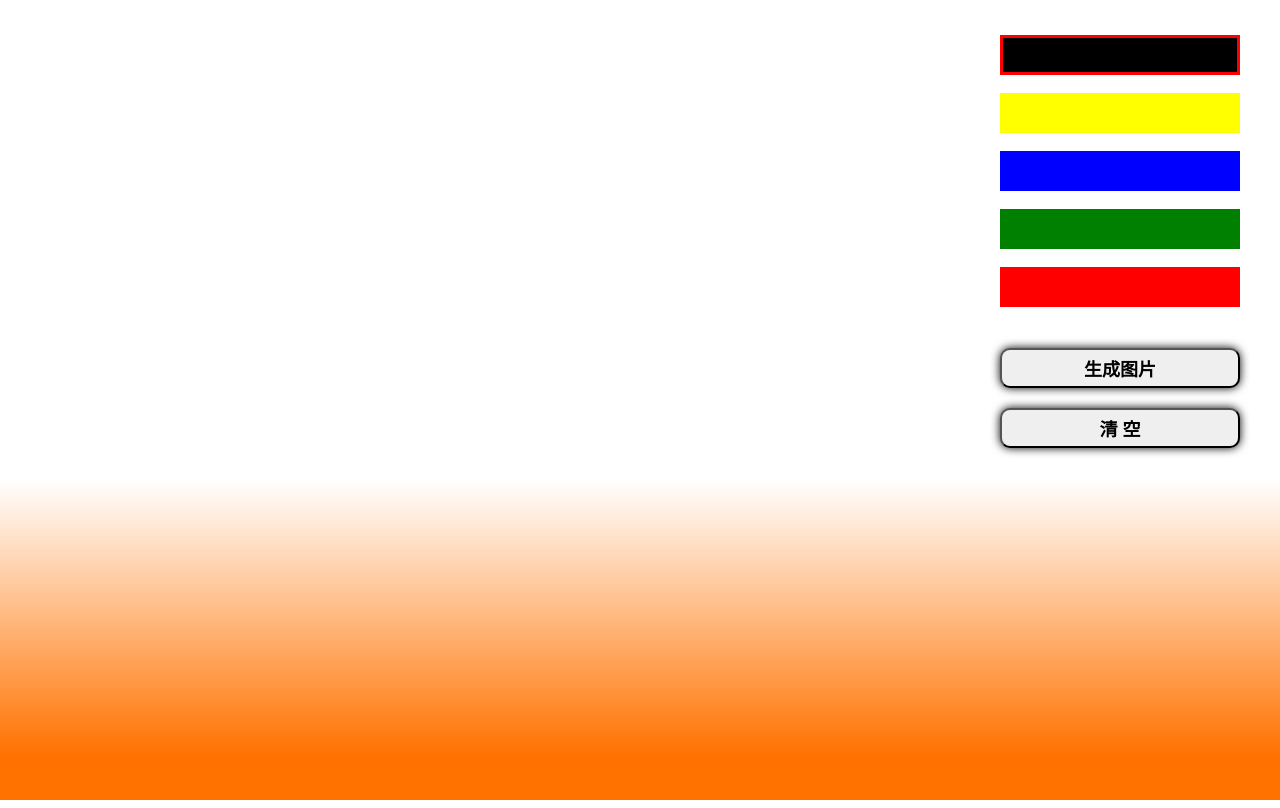
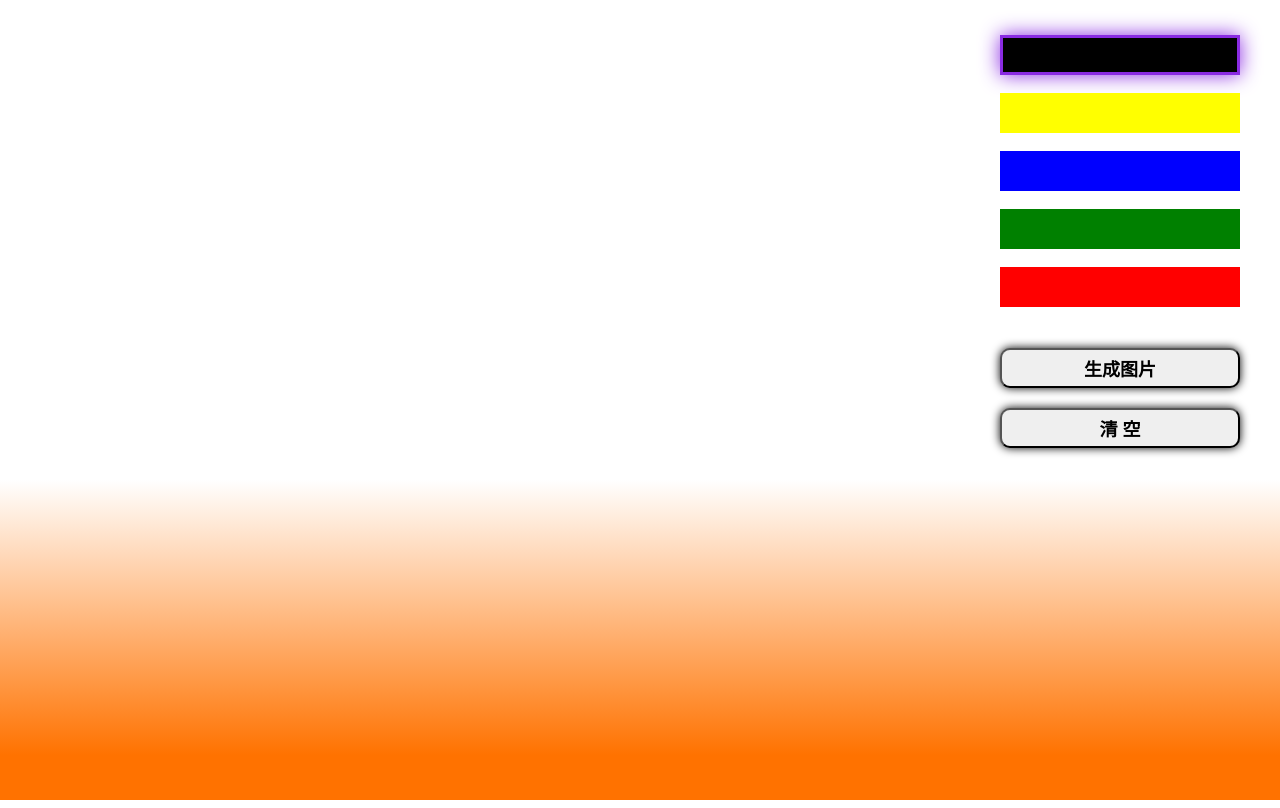
Before and after one commit to bluefly1234/writeAWord, a plain HTML site: page index.html in a window 1280 px wide. Drawn offline with Linux system fonts and the light colour scheme.

Commit message:
修改颜色选中框的颜色

```diff
--- a/css/index.css
+++ b/css/index.css
@@ -37,7 +37,10 @@ html, body {
             margin: 5px 10px;
         }
         .selected {
-            border: 3px solid red;
+            border: 3px solid blueviolet;
+            -webkit-box-shadow: 0 0 20px blueviolet;
+            -moz-box-shadow: 0 0 20px blueviolet;
+            box-shadow: 0 0 20px blueviolet;
         }
         .yellow {
             background-color: yellow;
```
